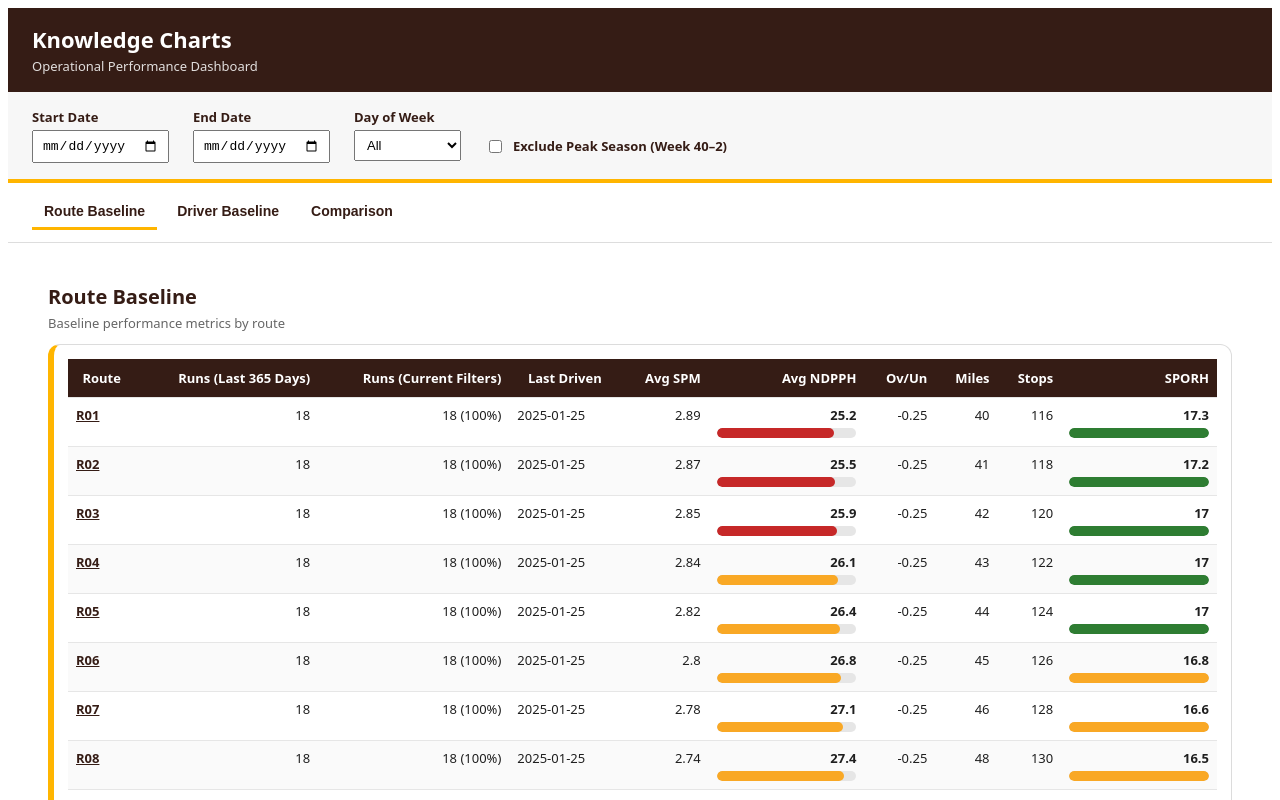
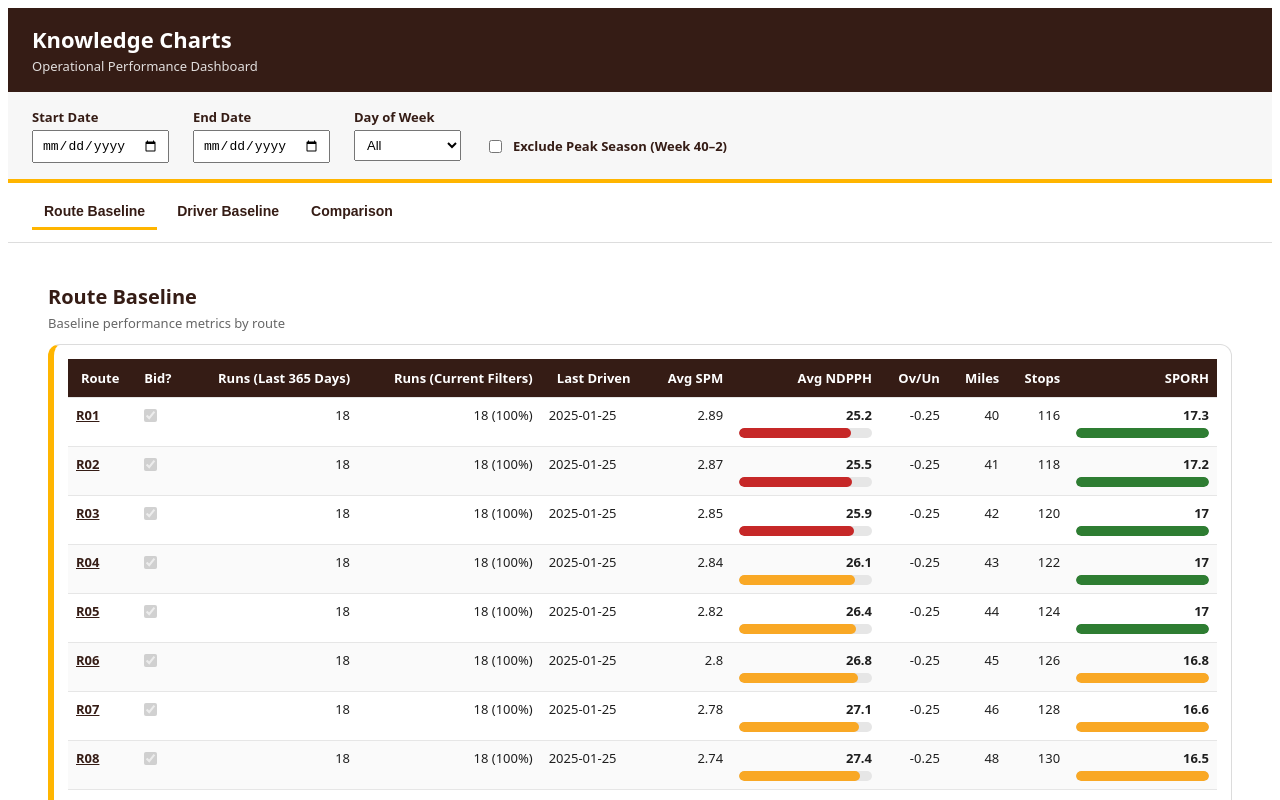
Before and after one commit to CJC803/cjc803-knowledge-chart-v2-jwpb8kwd, an Angular app: page / in a window 1280 px wide. Shown: the top 800 px of the page. Built offline with nearby package versions, Linux system fonts and the light colour scheme.

Commit message:
Implement Sprint 2 bid indicators and coverage recommendations

```diff
--- a/src/app/tabs/driver-baseline/driver-baseline.html
+++ b/src/app/tabs/driver-baseline/driver-baseline.html
@@ -15,6 +15,7 @@
         <tr>
           <th>Driver</th>
           <th class="num">Seniority</th>
+          <th>Bid?</th>
           <th>Bid Route</th>
           <th class="num">Stops</th>
           <th class="num">Miles</th>
@@ -36,6 +37,9 @@
             </td>
 
             <td class="num">{{ d.seniority }}</td>
+            <td>
+              <input type="checkbox" [checked]="!!d.bidRoute" disabled aria-label="Bid driver indicator" />
+            </td>
             <td>{{ d.bidRoute }}</td>
             <td class="num">{{ d.avgStops }}</td>
             <td class="num">{{ d.avgMiles }}</td>
@@ -82,7 +86,7 @@
 
           <!-- DRILLDOWN -->
           <tr *ngIf="expandedDriverId === d.driverId" class="drill-row">
-            <td colspan="10">
+            <td colspan="11">
               <div class="drill">
                 <div class="drill-head">
                   <div>
--- a/src/app/tabs/route-baseline/route-baseline.html
+++ b/src/app/tabs/route-baseline/route-baseline.html
@@ -15,6 +15,7 @@
         <thead>
           <tr>
             <th>Route</th>
+            <th>Bid?</th>
             <th class="num">Runs (Last 365 Days)</th>
             <th class="num">Runs (Current Filters)</th>
             <th>Last Driven</th>
@@ -34,6 +35,9 @@
                 <button type="button" class="link" (click)="toggleRoute(r.routeId)">
                   {{ r.routeId }}
                 </button>
+              </td>
+              <td>
+                <input type="checkbox" [checked]="r.isBidRoute" disabled aria-label="Bid route indicator" />
               </td>
 
               <td class="num">{{ r.runs365 }}</td>
@@ -90,14 +94,27 @@
 
             <!-- Drilldown row -->
             <tr *ngIf="expandedRouteId === r.routeId" class="drill-row">
-              <td colspan="10">
+              <td colspan="11">
                 <div class="drill">
                   <div class="drill-head">
                     <div>
                       <strong>Route:</strong> {{ r.routeId }}
                       <span class="muted">({{ getOccurrences(r.routeId) }} days)</span>
+                      <span class="badge" *ngIf="r.ruralHardToCover">Rural SPM - harder to cover</span>
                     </div>
                   </div>
+
+                  <section class="mini" style="margin-bottom: 12px;">
+                    <div><strong>Coverage Recommendation</strong></div>
+                    <div style="margin-top: 6px;">
+                      <strong>Best fit now:</strong> {{ r.recommendation.bestFitDriver }}
+                      <span class="muted"> — {{ r.recommendation.bestFitReason }}</span>
+                    </div>
+                    <div style="margin-top: 4px;">
+                      <strong>Development option:</strong> {{ r.recommendation.developmentDriver }}
+                      <span class="muted"> — {{ r.recommendation.developmentReason }}</span>
+                    </div>
+                  </section>
 
                   <!-- Level 1: Drivers (NOW with rollups before expanding) -->
                   <table class="mini mini-tight">
--- a/src/app/tabs/route-baseline/route-baseline.ts
+++ b/src/app/tabs/route-baseline/route-baseline.ts
@@ -21,6 +21,7 @@ type DriverRollup = {
 
 type RouteRow = {
   routeId: string;
+  isBidRoute: boolean;
   runs365: number;
   filteredRuns: number;
   filteredPct: number;
@@ -30,6 +31,13 @@ type RouteRow = {
   avgNDPPH: number | null;
   avgOvUn: number | null;
   sporh: number | null;
+  recommendation: {
+    bestFitDriver: string;
+    bestFitReason: string;
+    developmentDriver: string;
+    developmentReason: string;
+  };
+  ruralHardToCover: boolean;
 };
 
 @Component({
@@ -173,8 +181,12 @@ export class RouteBaselineComponent {
       if (!data) return [] as RouteRow[];
 
       const allRows = data.dailyHistory ?? [];
+      const drivers = data.drivers ?? [];
       const filteredRows = this.applyFilters(allRows, config);
       const filteredDays = new Set(filteredRows.map((d: any) => d.date)).size;
+      const bidRoutes = new Set(
+        drivers.map((d: any) => d?.bidRoute).filter((routeId: string | null | undefined) => !!routeId)
+      );
 
       const rowsByRoute = new Map<string, any[]>();
       allRows.forEach((r: any) => {
@@ -190,9 +202,15 @@ export class RouteBaselineComponent {
 
       const latestDate = this.latestDate(allRows);
       const startWindow = this.shiftDays(latestDate, -364);
+      const routesKnownByDriver = this.routesKnownByDriver(allRows);
+      const driversById = new Map<string, any>(
+        drivers.map((d: any) => [d.driverId as string, d] as [string, any])
+      );
 
       const routes: RouteRow[] = Array.from(rowsByRoute.entries()).map(([routeId, allRouteRows]) => {
         const routeFilteredRows = filteredByRoute.get(routeId) ?? [];
+        const routeSPM = this.safeSPM(allRouteRows);
+        const recommendation = this.buildRecommendation(routeId, driversById, routesKnownByDriver);
         const runs365 = allRouteRows.filter((d) => {
           const date = this.parseDate(d?.date);
           if (!date || !latestDate || !startWindow) return false;
@@ -205,6 +223,7 @@ export class RouteBaselineComponent {
         if (!routeFilteredRows.length) {
             return {
               routeId,
+              isBidRoute: bidRoutes.has(routeId),
               runs365,
               filteredRuns,
               filteredPct,
@@ -214,6 +233,8 @@ export class RouteBaselineComponent {
               avgNDPPH: null,
               avgOvUn: null,
               sporh: null,
+              recommendation,
+              ruralHardToCover: routeSPM < 1.6,
             };
           }
 
@@ -231,6 +252,7 @@ export class RouteBaselineComponent {
 
         return {
           routeId,
+          isBidRoute: bidRoutes.has(routeId),
           runs365,
           filteredRuns,
           filteredPct,
@@ -240,6 +262,8 @@ export class RouteBaselineComponent {
           avgNDPPH,
           avgOvUn,
           sporh,
+          recommendation,
+          ruralHardToCover: routeSPM < 1.6,
         };
       });
 
@@ -305,6 +329,59 @@ export class RouteBaselineComponent {
     return week >= 40 || week <= 2;
   }
 
+  private routesKnownByDriver(rows: any[]) {
+    const map = new Map<string, Set<string>>();
+    rows.forEach((r) => {
+      const driverId = r?.driverId;
+      const routeId = r?.routeId;
+      if (!driverId || !routeId) return;
+      if (!map.has(driverId)) map.set(driverId, new Set<string>());
+      map.get(driverId)!.add(routeId);
+    });
+    return map;
+  }
+
+  private buildRecommendation(
+    routeId: string,
+    driversById: Map<string, any>,
+    routesKnownByDriver: Map<string, Set<string>>
+  ) {
+    const candidates = Array.from(driversById.keys()).map((driverId) => {
+      const routesKnown = routesKnownByDriver.get(driverId) ?? new Set<string>();
+      return {
+        driverId,
+        name: driversById.get(driverId)?.name ?? driverId,
+        knowsTargetRoute: routesKnown.has(routeId),
+        knowledgeBreadth: routesKnown.size,
+      };
+    });
+
+    const bestFitPool = candidates
+      .slice()
+      .sort((a, b) => {
+        if (a.knowsTargetRoute !== b.knowsTargetRoute) return a.knowsTargetRoute ? -1 : 1;
+        return b.knowledgeBreadth - a.knowledgeBreadth;
+      });
+    const bestFit = bestFitPool[0];
+
+    const developmentPool = candidates
+      .filter((c) => !c.knowsTargetRoute)
+      .sort((a, b) => a.knowledgeBreadth - b.knowledgeBreadth);
+    const development = developmentPool[0] ?? bestFit;
+
+    return {
+      bestFitDriver: bestFit?.name ?? '—',
+      bestFitReason: bestFit?.knowsTargetRoute
+        ? `${bestFit.name} already knows ${routeId} and can cover quickly.`
+        : `${bestFit?.name ?? '—'} has broader route knowledge for immediate flexibility.`,
+      developmentDriver: development?.name ?? '—',
+      developmentReason:
+        development && !development.knowsTargetRoute
+          ? `${development.name} knows fewer routes; pair with On-Car Supervisor if available to build coverage depth.`
+          : `No development candidate found; use best-fit assignment.`,
+    };
+  }
+
   // ---------- utils ----------
   private toNum(value: any, fallback = 0): number {
     const n = Number(value);
```
Lines whose indentation alone changed are shown as unchanged.
